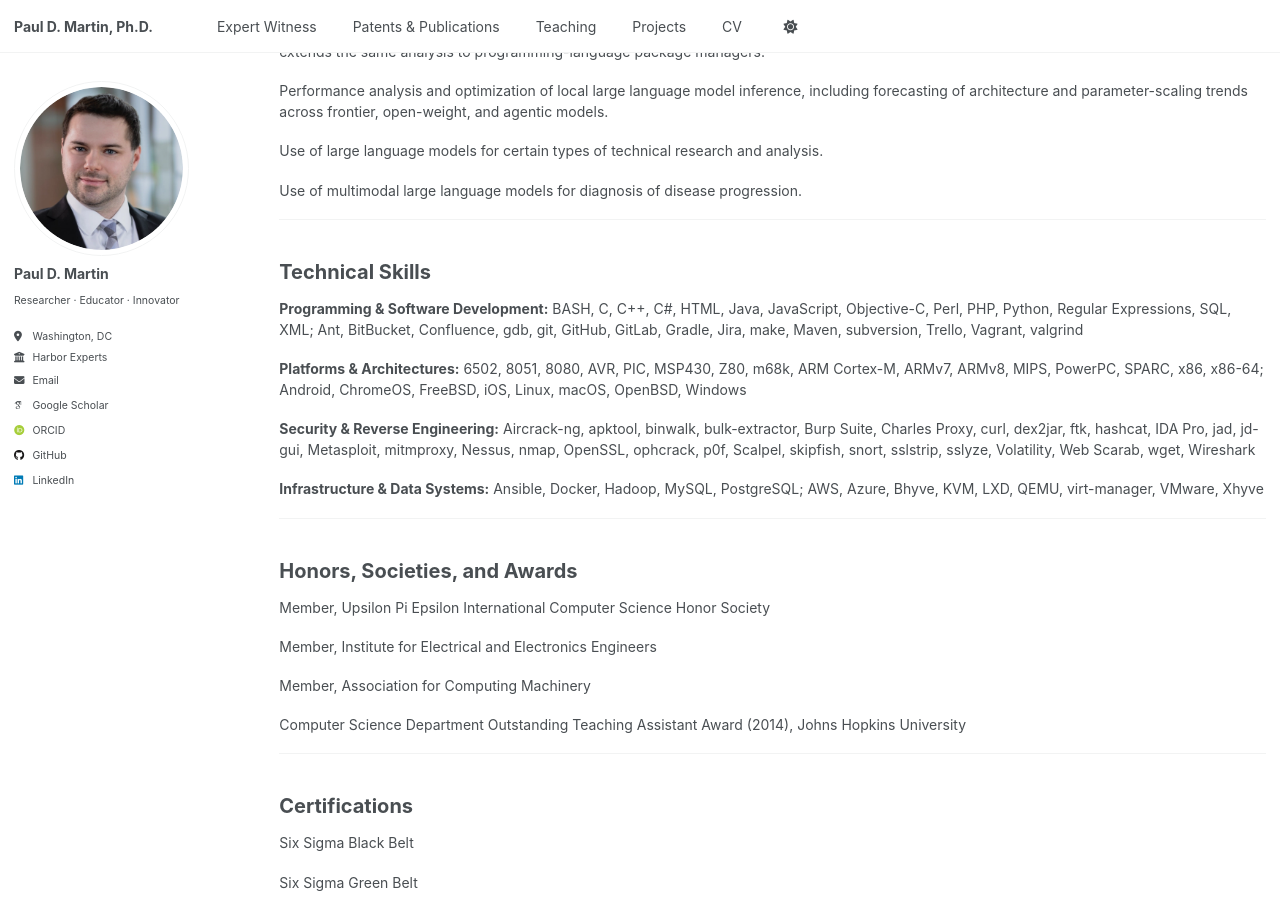
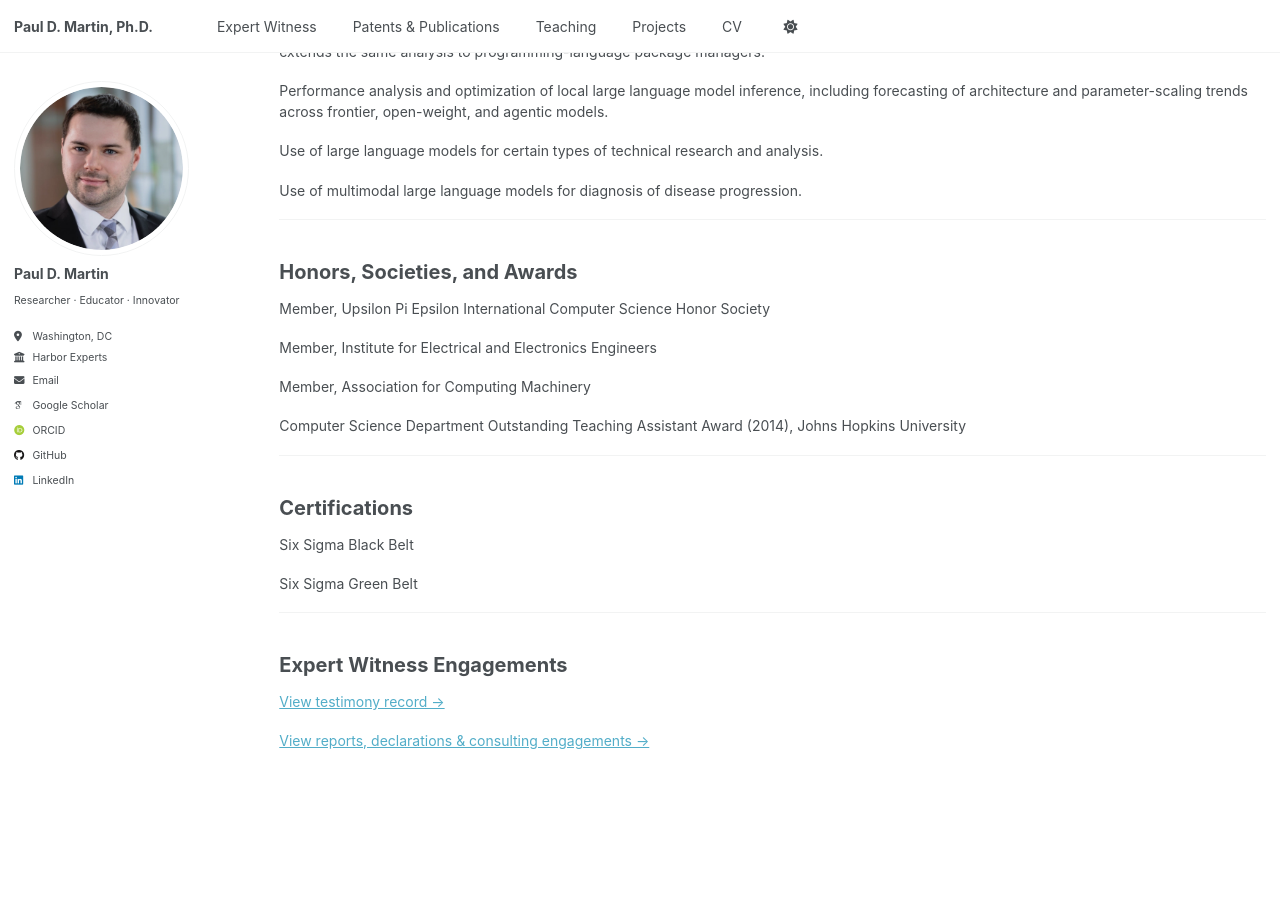
Before and after one commit to pauldmartinphd/pauldmartinphd.github.io, a Jekyll site: the page built from _pages/cv.md, in a window 1280 px wide and 900 px high, scrolled down 3048 px. Built offline with Jekyll 4.4.1, drawn with Linux system fonts in a browser that asks for light colours; some web fonts are replaced.

Commit message:
Remove Technical Skills section from CV

```diff
--- a/_pages/cv.md
+++ b/_pages/cv.md
@@ -162,18 +162,6 @@ Use of multimodal large language models for diagnosis of disease progression.
 
 ---
 
-## Technical Skills
-
-**Programming & Software Development:** BASH, C, C++, C#, HTML, Java, JavaScript, Objective-C, Perl, PHP, Python, Regular Expressions, SQL, XML; Ant, BitBucket, Confluence, gdb, git, GitHub, GitLab, Gradle, Jira, make, Maven, subversion, Trello, Vagrant, valgrind
-
-**Platforms & Architectures:** 6502, 8051, 8080, AVR, PIC, MSP430, Z80, m68k, ARM Cortex-M, ARMv7, ARMv8, MIPS, PowerPC, SPARC, x86, x86-64; Android, ChromeOS, FreeBSD, iOS, Linux, macOS, OpenBSD, Windows
-
-**Security & Reverse Engineering:** Aircrack-ng, apktool, binwalk, bulk-extractor, Burp Suite, Charles Proxy, curl, dex2jar, ftk, hashcat, IDA Pro, jad, jd-gui, Metasploit, mitmproxy, Nessus, nmap, OpenSSL, ophcrack, p0f, Scalpel, skipfish, snort, sslstrip, sslyze, Volatility, Web Scarab, wget, Wireshark
-
-**Infrastructure & Data Systems:** Ansible, Docker, Hadoop, MySQL, PostgreSQL; AWS, Azure, Bhyve, KVM, LXD, QEMU, virt-manager, VMware, Xhyve
-
----
-
 ## Honors, Societies, and Awards
 
 Member, Upsilon Pi Epsilon International Computer Science Honor Society
```
